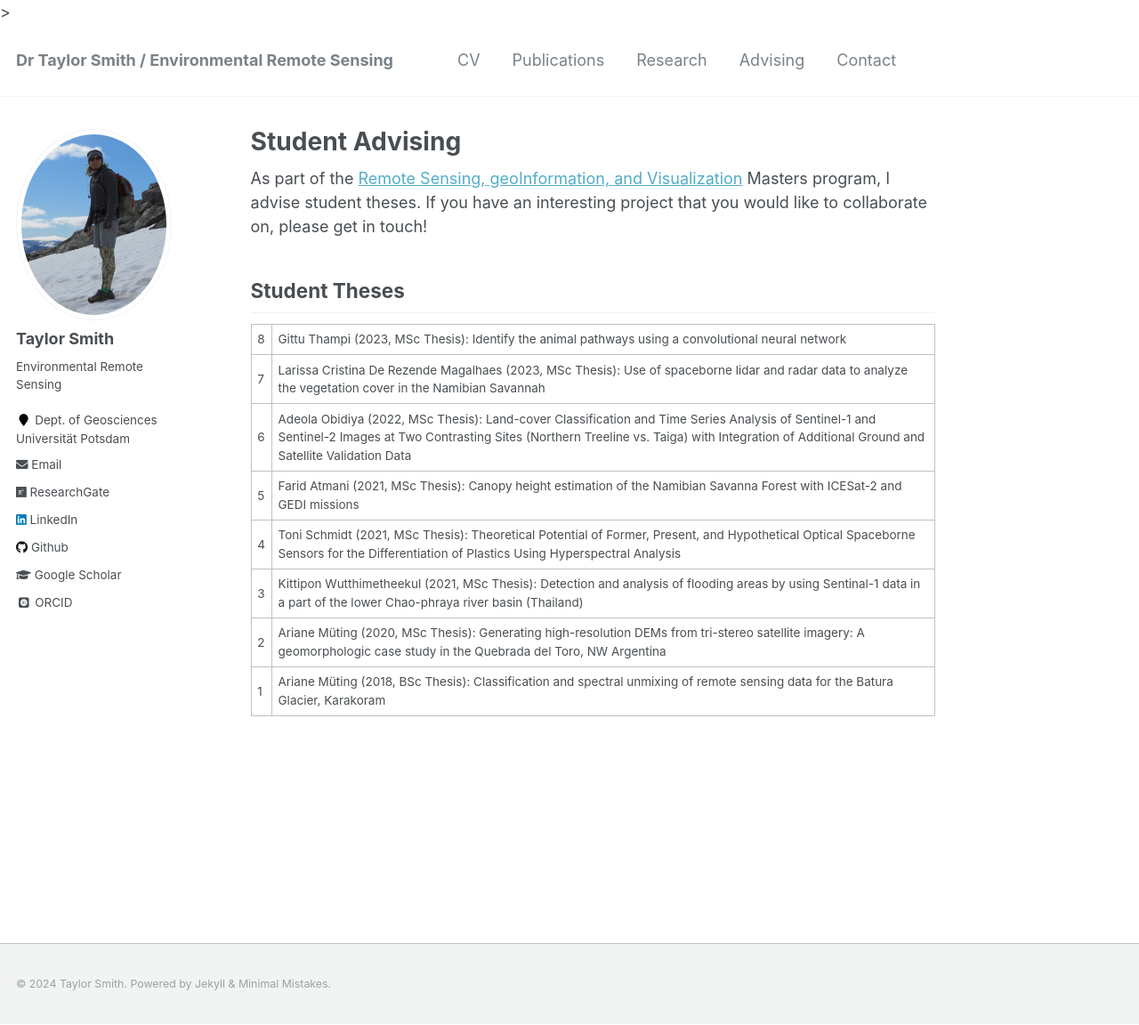
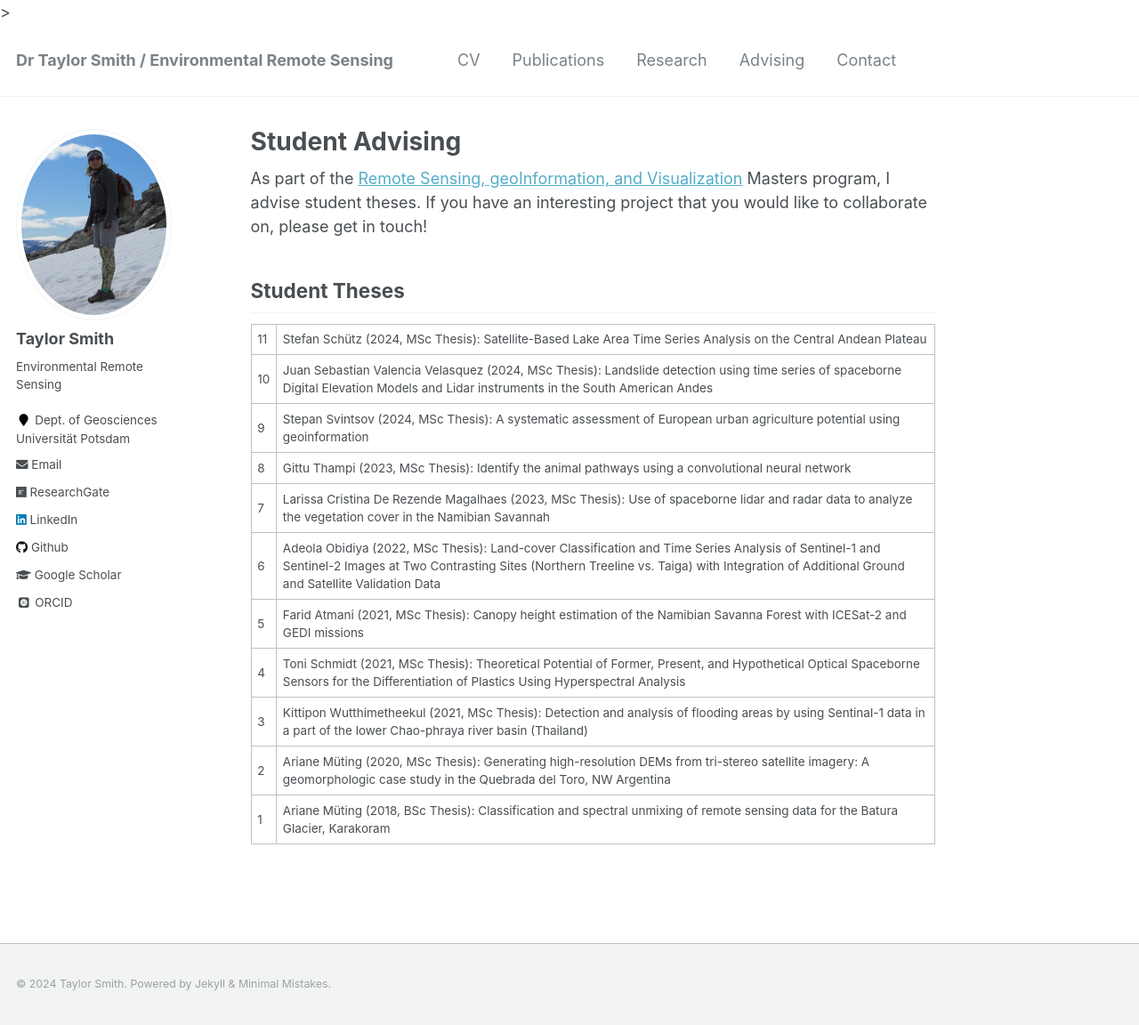
Before and after one commit to tasmi/tasmi.github.io, a Jekyll site: the page built from _pages/advising.md, in a window 1280 px wide and 1152 px high. Shown: the whole window at 89% size. Built offline with Jekyll 4.4.1, drawn with Linux system fonts in a browser that asks for light colours; some web fonts are replaced.

Commit message:
Update advising.md

```diff
--- a/_pages/advising.md
+++ b/_pages/advising.md
@@ -8,6 +8,9 @@ As part of the [Remote Sensing, geoInformation, and Visualization](https://up-rs
 
 ## Student Theses
 
+11 | Stefan Schütz (2024, MSc Thesis): Satellite-Based Lake Area Time Series Analysis on the Central Andean Plateau
+10 | Juan Sebastian Valencia Velasquez (2024, MSc Thesis): Landslide detection using time series of spaceborne Digital Elevation Models and Lidar instruments in the South American Andes
+9 | Stepan Svintsov (2024, MSc Thesis): A systematic assessment of European urban agriculture potential using geoinformation
 8 | Gittu Thampi (2023, MSc Thesis): Identify the animal pathways using a convolutional neural network
 7 | Larissa Cristina De Rezende Magalhaes (2023, MSc Thesis): Use of spaceborne lidar and radar data to analyze the vegetation cover in the Namibian Savannah
 6 | Adeola Obidiya (2022, MSc Thesis): Land-cover Classification and Time Series Analysis of Sentinel-1 and Sentinel-2 Images at Two Contrasting Sites (Northern Treeline vs. Taiga) with Integration of Additional Ground and Satellite Validation Data
```
